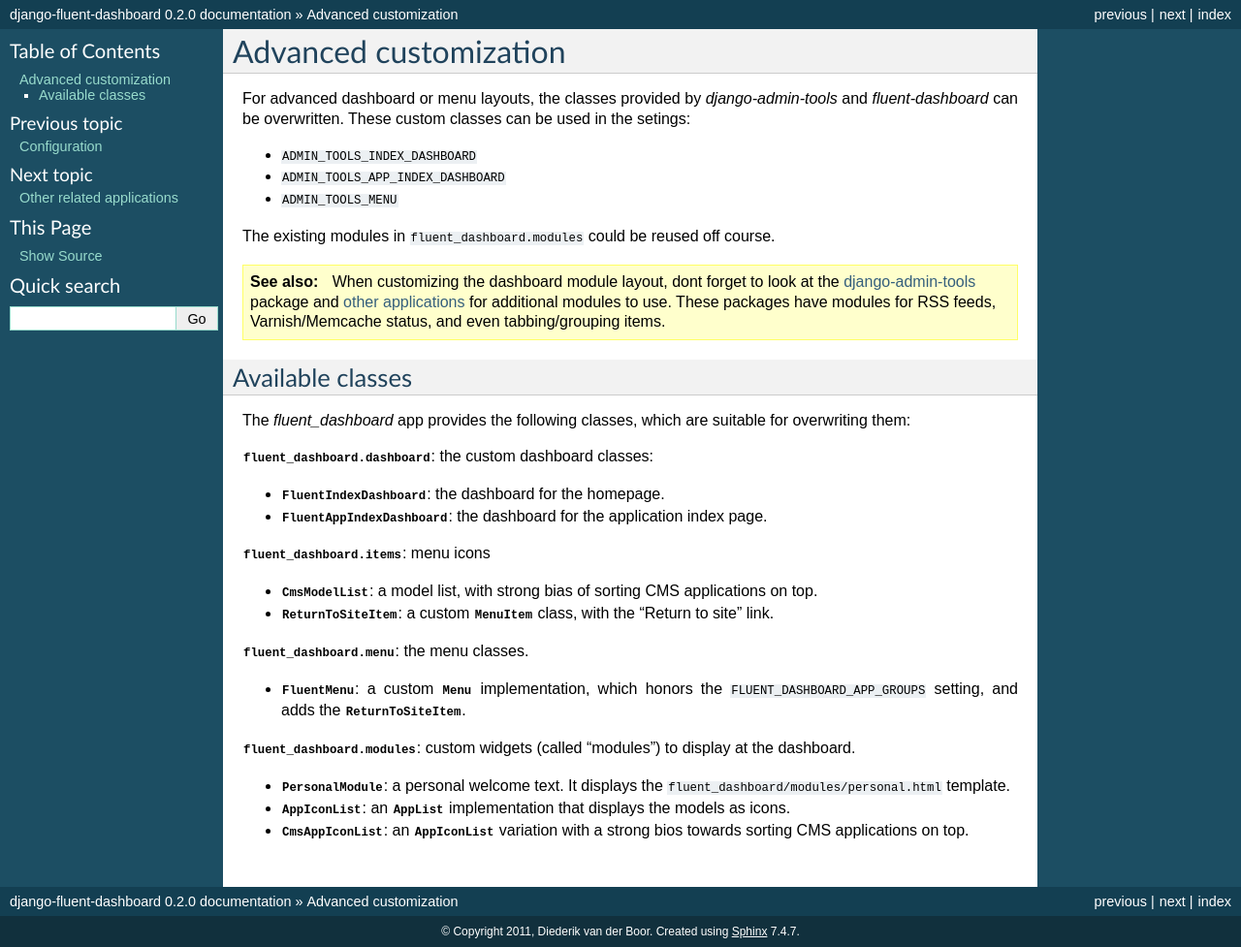
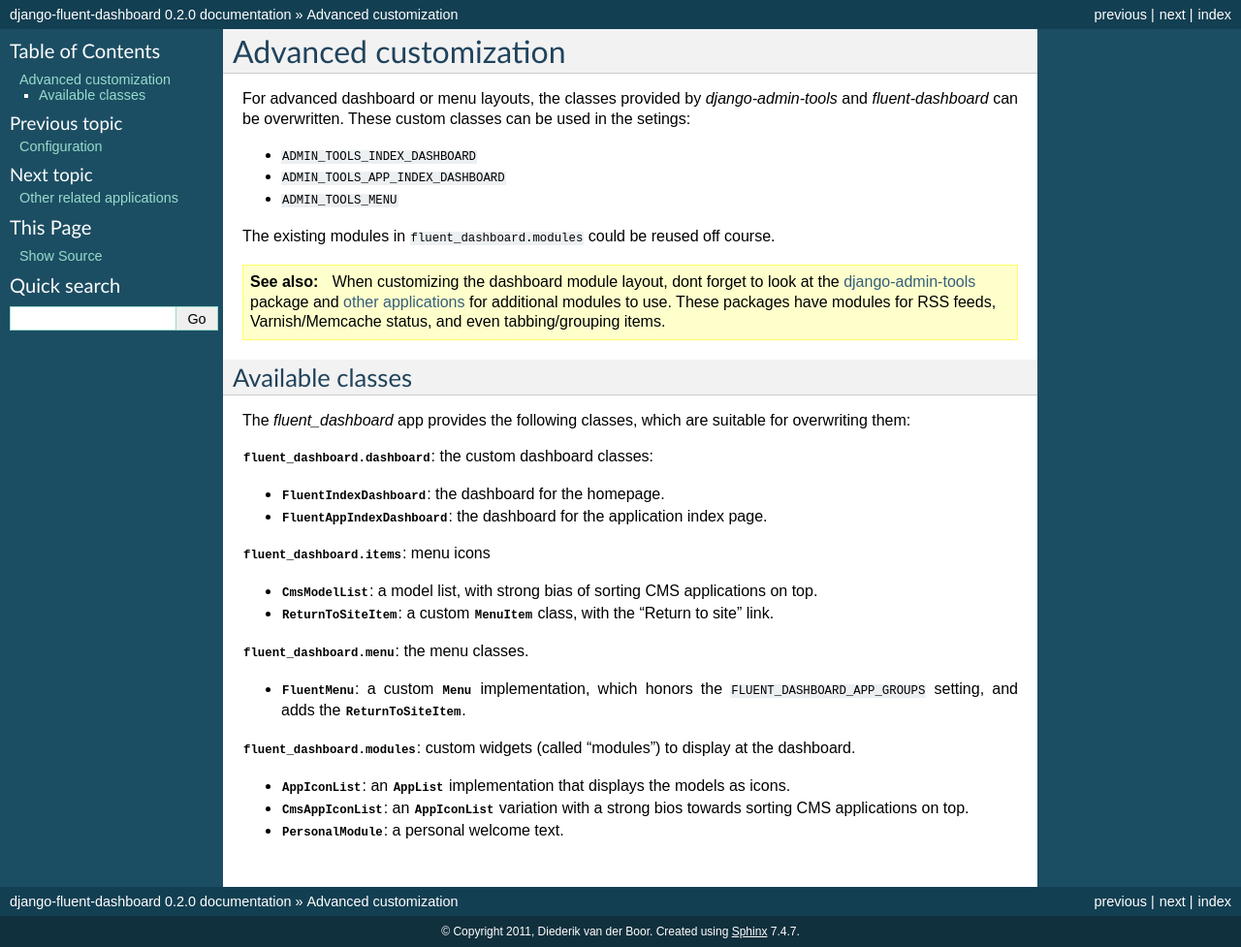
Before and after one commit to django-fluent/django-fluent-dashboard, a Sphinx documentation site: the page built from docs/advanced.rst, in a window 1280 px wide. Shown: the whole page at 97% size. Built offline with Sphinx 7.4.7, drawn with Linux system fonts in a browser that asks for light colours.

Commit message:
docs: small cleanup

```diff
--- a/docs/advanced.rst
+++ b/docs/advanced.rst
@@ -41,6 +41,6 @@
 
 :mod:`fluent_dashboard.modules`: custom widgets (called "modules") to display at the dashboard.
 
-* :class:`~fluent_dashboard.modules.PersonalModule`: a personal welcome text. It displays the ``fluent_dashboard/modules/personal.html`` template.
 * :class:`~fluent_dashboard.modules.AppIconList`: an :class:`~admin_tools.dashboard.modules.AppList` implementation that displays the models as icons.
 * :class:`~fluent_dashboard.modules.CmsAppIconList`: an :class:`~fluent_dashboard.modules.AppIconList` variation with a strong bios towards sorting CMS applications on top.
+* :class:`~fluent_dashboard.modules.PersonalModule`: a personal welcome text.
```
